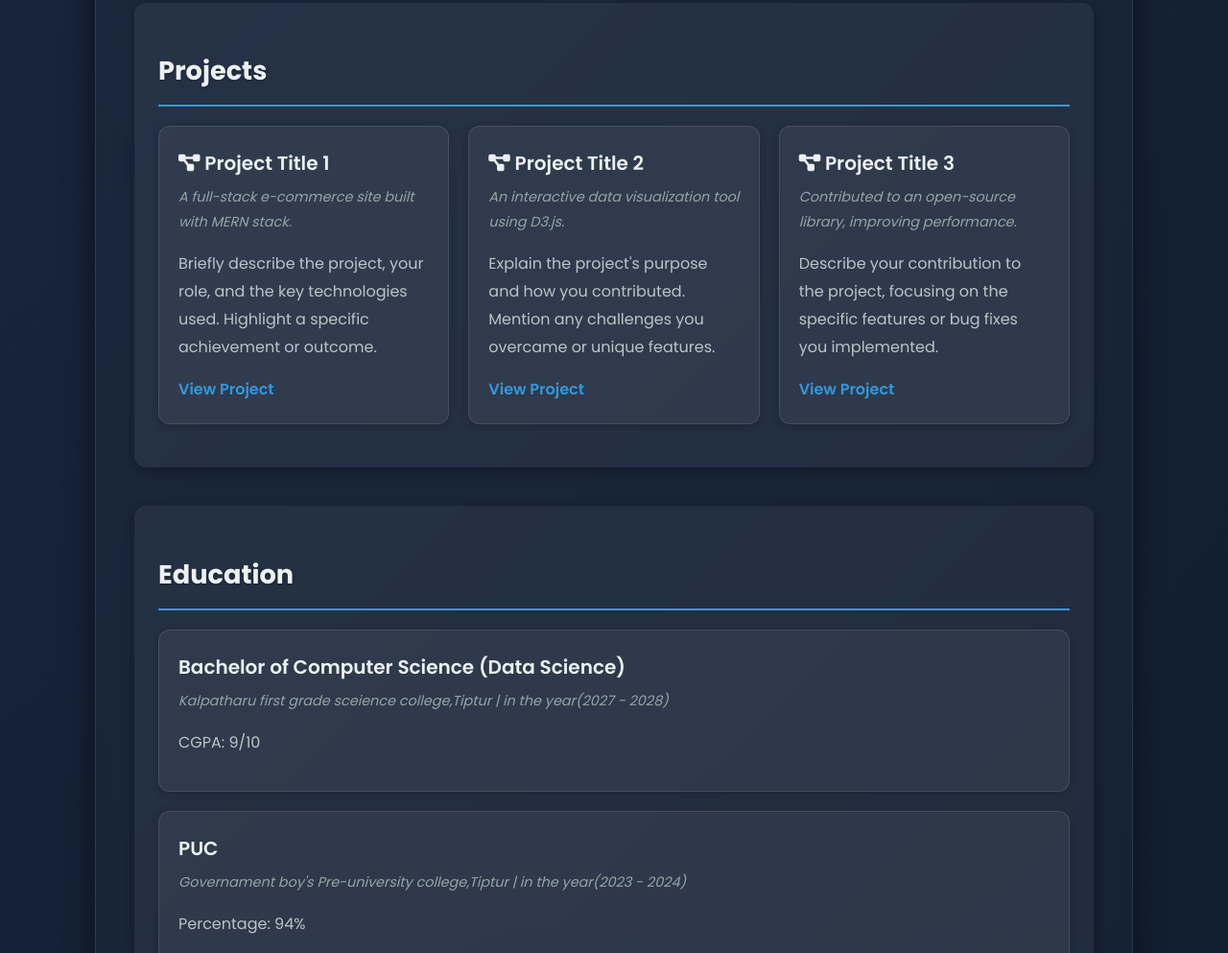
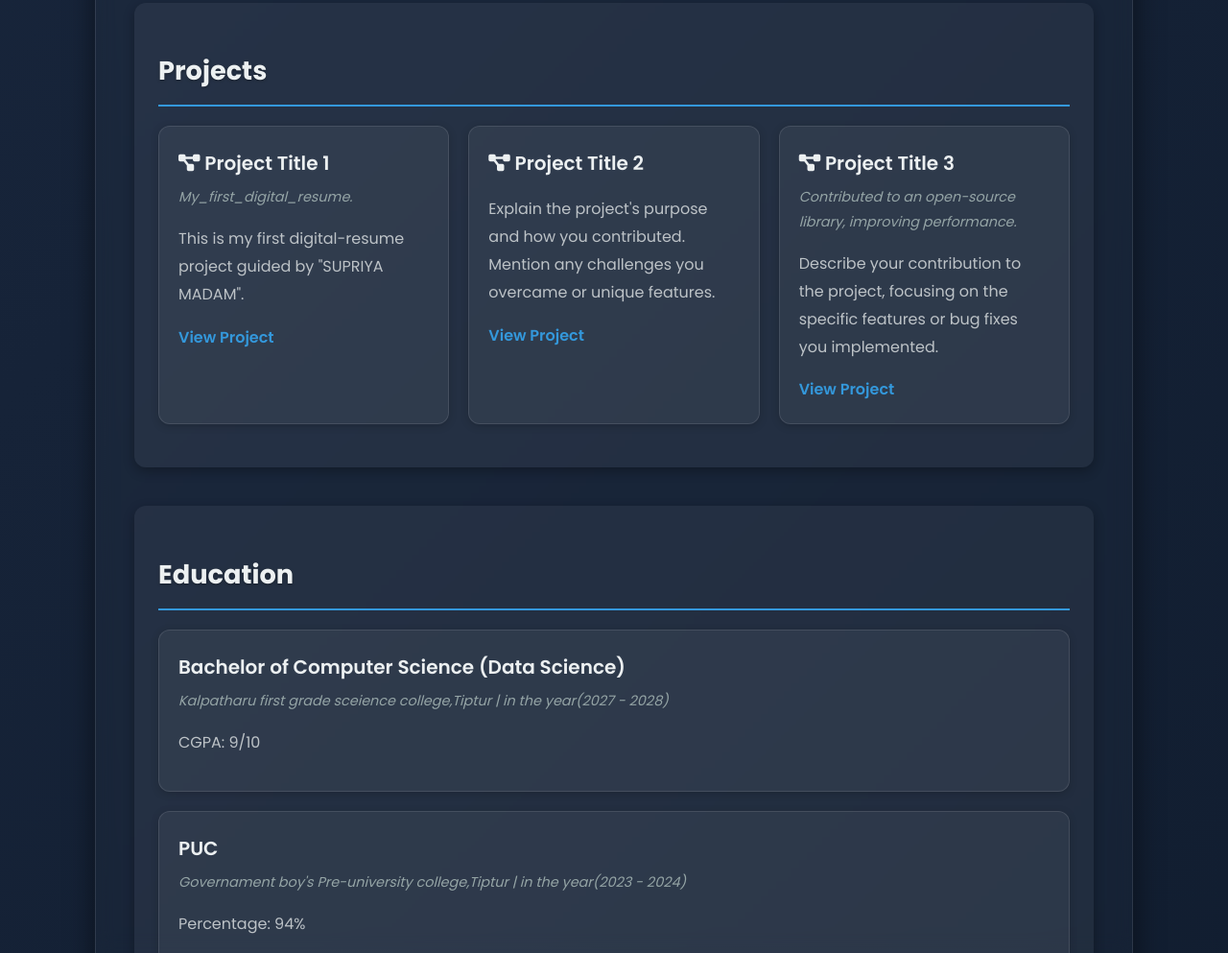
Before and after one commit to The-solo-man/Digital_resume, a plain HTML site: page 3d_interactive_resume.html in a window 1280 px wide. Shown: the part 2112-3105 px from the top of the page at 96% size. Drawn offline with Linux system fonts and the light colour scheme.

Commit message:
i change project link

```diff
--- a/3d_interactive_resume.html
+++ b/3d_interactive_resume.html
@@ -648,13 +648,13 @@
             <div class="card-grid">
                 <div class="card">
                     <div class="card-title"><i class="fas fa-project-diagram"></i> Project Title 1</div>
-                    <div class="card-meta">A full-stack e-commerce site built with MERN stack.</div>
-                    <p>Briefly describe the project, your role, and the key technologies used. Highlight a specific achievement or outcome.</p>
-                    <a href="#" target="_blank">View Project</a>
+                    <div class="card-meta">My_first_digital_resume.</div>
+                    <p>This is my first digital-resume project guided by "SUPRIYA MADAM".</p>
+                    <a href="https://github.com/The-solo-man/Digital_resume.git" target="_blank">View Project</a>
                 </div>
                 <div class="card">
                     <div class="card-title"><i class="fas fa-project-diagram"></i> Project Title 2</div>
-                    <div class="card-meta">An interactive data visualization tool using D3.js.</div>
+                    <div class="card-meta"></div>
                     <p>Explain the project's purpose and how you contributed. Mention any challenges you overcame or unique features.</p>
                     <a href="#" target="_blank">View Project</a>
                 </div>
```
